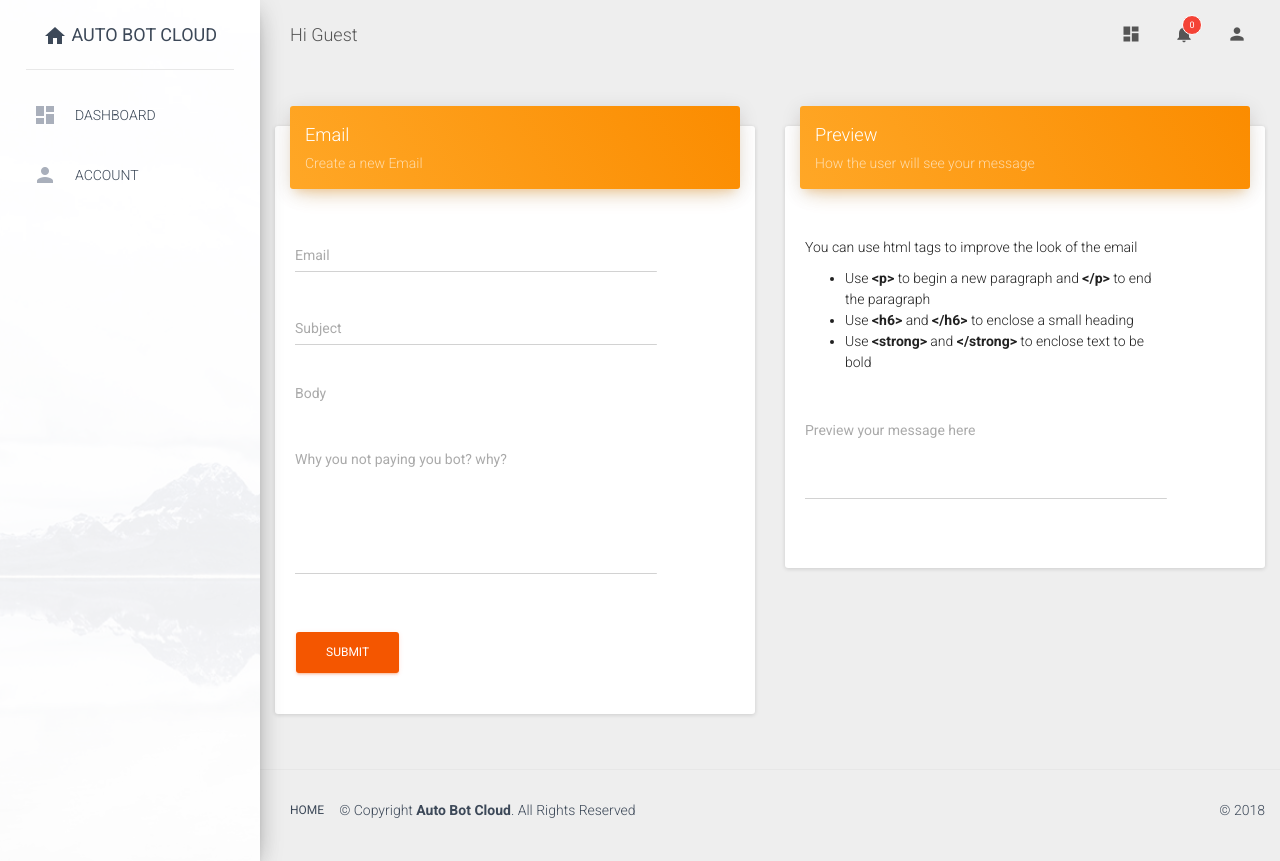
After one commit to magnito2/autobot, a Flask app: template dashboard/app/templates/admin/new_email.html in a window 1280 px wide. The commit adds this page. Run offline with Flask 2, Linux system fonts and the light colour scheme; the template is opened without the code that fills it: most values are stand-ins (such as "Sample title", 1, 10 or a date in 2020); form fields are guessed from the names that the template uses; some libraries are stand-ins or nearby versions.

Commit message:
Multiple changes, code refactoring, feedback email support, working on multiple coins support,

```diff
--- a/dashboard/app/forms/__init__.py
+++ b/dashboard/app/forms/__init__.py
@@ -6,6 +6,7 @@ import requests, time, hmac
 from hashlib import sha256
 
 from .search import SearchForm
+from .new_email import NewEmailForm
 
 class LoginForm(FlaskForm):
     username = StringField('Username', validators=[DataRequired()])
@@ -54,7 +55,7 @@ def get_symbols():
     try:
         resp = requests.get(base_url + end_point)
         data = resp.json()
-        symbols = [sym['symbol'] for sym in data['symbols']]
+        symbols = [sym['symbol'] for sym in data['symbols'] if "BTC" in sym['symbol']]
         return symbols
     except:
         return ['BTCUSDT']
--- a/dashboard/app/routes/users.py
+++ b/dashboard/app/routes/users.py
@@ -2,7 +2,7 @@ from dashboard.app.routes import user_bp
 from flask_login import login_required, current_user
 from flask import redirect, url_for, render_template, request, flash
 from dashboard.app.forms import EditProfileForm, SearchForm
-from dashboard.app.models import User
+from dashboard.app.models import User, Log
 from dashboard.app import app, db
 from dashboard.app.authorizer import role_required
 from sqlalchemy import desc, or_
@@ -36,7 +36,8 @@ def search():
 def user(username):
     user = User.query.filter_by(username=username).first_or_404()
     bot = user.bots.first()
-    return render_template('account/user.html', user=user, bot = bot)
+    logs = Log.query.filter(Log.threadName.like(f'%{bot.name}%')).order_by(desc(Log.created)).limit(10)
+    return render_template('account/user.html', user=user, bot = bot, logs=logs)
 
 @user_bp.route('/edit_profile', methods=['GET', 'POST'])
 @login_required
--- a/dashboard/app/templates/account/users.html
+++ b/dashboard/app/templates/account/users.html
@@ -18,6 +18,7 @@
                             <th>Email</th>
                             <th>Bot</th>
                             <th>Joined</th>
+                            <th>Expires in</th>
                             <th>ACTIONS</th>
                         </tr>
                         </thead>
@@ -30,6 +31,7 @@
                             <td>{{ user.email }}</td>
                             <td>{{activation_type(user.bots.first().id) }}</td>
                             <td>{{ momentjs(user.created_at).fromNow() }}</td>
+                            <td>{{ get_remaining_subscription_days(user.bots.first().id) }} days</td>
                             <td>
                                 <div class="btn-group btn-group-xs">
                                     <a href="/user/delete/{{ user.id }}" class="btn btn-danger">
--- /dev/null
+++ b/dashboard/app/templates/admin/new_email.html
@@ -0,0 +1,94 @@
+{% extends "layouts/base.html" %}
+
+{% block navbar %}
+    {% include "partials/navbar.html" %}
+{% endblock navbar %}
+
+{% block content %}
+
+{{ pagedown.include_pagedown() }}
+
+<div class="container-fluid">
+    <div class="row">
+        <div class="col-md-6">
+            <div class="card">
+                <div class="card-header" data-background-color="orange">
+                    <h4 class="title">Email</h4>
+                    <p class="category">Create a new Email</p>
+                </div>
+                <div class="card-content">
+                    <form action="" method="post">
+                        {{ form.hidden_tag() }}
+                        <div class="row">
+                            <div class="col-md-10 offset-md-1">
+                                <div class="form-group label-floating">
+                                    <label class="control-label">{{ form.email.label }}</label>
+                                    {{ form.email(size=64, class="form-control") }}
+                                    {% for error in form.email.errors %}
+                                    <span style="color: red;">[{{ error }}]</span>
+                                    {% endfor %}
+                                </div>
+                                <div class="form-group label-floating">
+                                    <label class="control-label">{{ form.subject.label }}</label>
+                                    {{ form.subject(size=128, class="form-control") }}
+                                    {% for error in form.subject.errors %}
+                                    <span style="color: red;">[{{ error }}]</span>
+                                    {% endfor %}
+                                </div>
+                                <div class="form-group">
+                                    <label>{{ form.body.label }}</label>
+                                    <div class="form-group label-floating">
+                                    <label class="control-label">Why you not paying you bot? why?</label>
+                                    {{ form.body(only_input=True, cols=50, rows=6, class="form-control") }}
+                                    {% for error in form.body.errors %}
+                                    <span style="color: red;">[{{ error }}]</span>
+                                    {% endfor %}
+                                </div>
+                                </div>
+                                <div class="form-group">
+                                    {{ form.submit(class_="btn btn-primary") }}
+                                </div>
+                            </div>
+                        </div>
+                    </form>
+                </div>
+            </div>
+        </div>
+        <div class="col-md-6">
+            <div class="card">
+                <div class="card-header" data-background-color="orange">
+                    <h4 class="title">Preview</h4>
+                    <p class="category">How the user will see your message</p>
+                </div>
+                <div class="card-content">
+                    <form action="" method="post">
+                        {{ form.hidden_tag() }}
+                        <div class="row">
+                            <div class="col-md-10 offset-md-1">
+                                <div class="form-group">
+                                    <p>You can use html tags to improve the look of the email</p>
+                                    <ul>
+                                        <li>Use <strong>&#60;p&#62;</strong> to begin a new paragraph and <strong>&#60;/p&#62;</strong> to end the paragraph</li>
+                                        <li>Use <strong>&#60;h6&#62;</strong> and <strong>&#60;/h6&#62;</strong> to enclose a small heading</li>
+                                        <li>Use <strong>&#60;strong&#62;</strong> and <strong>&#60;/strong&#62;</strong> to enclose text to be bold</li>
+                                    </ul>
+                                </div>
+                                <div class="form-group">
+                                    <label>Preview your message here</label>
+                                    {{ form.body(only_preview=True, class="form-control") }}
+                                    <div class="form-group label-floating">
+                                </div>
+                                </div>
+                            </div>
+                        </div>
+                    </form>
+                </div>
+            </div>
+        </div>
+    </div>
+</div>
+{% endblock content %}
+{% block scripts %}
+    {{super()}}
+
+{% endblock scripts %}
--- /dev/null
+++ b/dashboard/app/templates/email/new_email.html
@@ -0,0 +1 @@
+{{ body | markdown }}
--- a/dashboard/app/templates/feedback/index.html
+++ b/dashboard/app/templates/feedback/index.html
@@ -17,6 +17,7 @@
                             <th>subject</th>
                             <th>Message</th>
                             <th>Created at</th>
+                            <th>View</th>
                         </tr>
                         </thead>
                         <tbody>
@@ -24,9 +25,10 @@
                         <tr>
                             <td>{{ feedback.name }}</td>
                             <td>{{ feedback.email }}</td>
-                            <td>{{ feedback.subject }}</td>
+                            <td><a href="{{ url_for("admin.show_feedback", feedback_id=feedback.id ) }}">{{ feedback.subject }}</a></td>
                             <td>{{ feedback.message | truncate(100, True) }}</td>
                             <td>{{ momentjs(feedback.created_at).fromNow() }}</td>
+                            <td><a href="{{ url_for("admin.show_feedback", feedback_id=feedback.id) }}" class="btn btn-light btn-sm">Show</a> </td>
                         </tr>
                         {% endfor %}
                         </tbody>
```
Also changed, not shown: bot/new_orders.py (+21 -0 lines), dashboard/app/__init__.py (+7 -16 lines), dashboard/app/decorators.py (added, +13 -0 lines), dashboard/app/email.py (+5 -3 lines), dashboard/app/forms/new_email.py (added, +10 -0 lines), dashboard/app/forms/search.py (+3 -6 lines), dashboard/app/routes/__init__.py (+10 -0 lines), dashboard/app/routes/admin.py (+29 -0 lines), dashboard/app/templates/account/user.html (+51 -10 lines), dashboard/app/templates/feedback/show.html (+12 -11 lines), dashboard/app/templates/partials/sidebar_admin.html (+27 -17 lines), dashboard/app/templates/account/account.html (indentation only).
